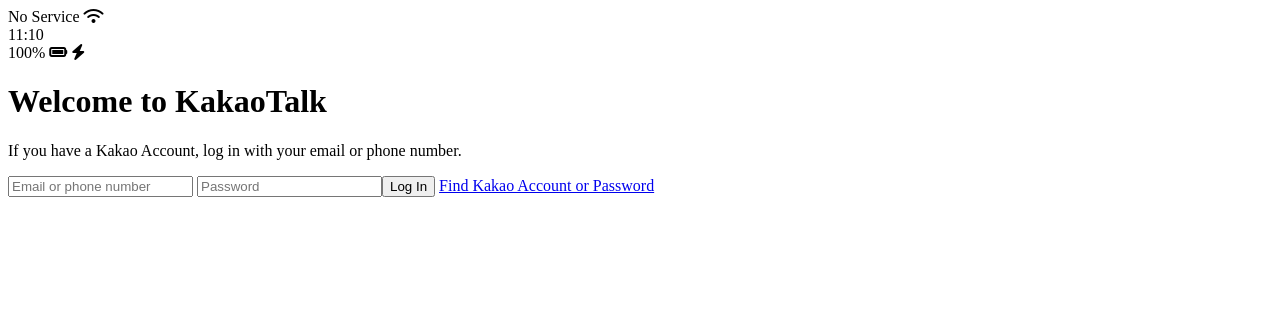
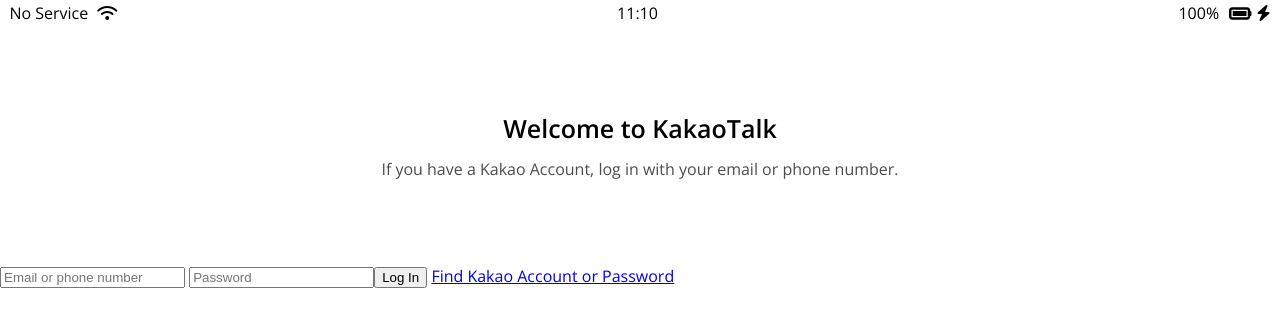
Before and after one commit to sang098/kokoa-clone-2021, a plain HTML site: page index.html in a window 1280 px wide. Drawn offline with nearby package versions, Linux system fonts and the light colour scheme.

Commit message:
Separate css, Add css

```diff
--- /dev/null
+++ b/css/reset.css
@@ -0,0 +1,129 @@
+/* http://meyerweb.com/eric/tools/css/reset/
+   v2.0 | 20110126
+   License: none (public domain)
+*/
+
+html,
+body,
+div,
+span,
+applet,
+object,
+iframe,
+h1,
+h2,
+h3,
+h4,
+h5,
+h6,
+p,
+blockquote,
+pre,
+a,
+abbr,
+acronym,
+address,
+big,
+cite,
+code,
+del,
+dfn,
+em,
+img,
+ins,
+kbd,
+q,
+s,
+samp,
+small,
+strike,
+strong,
+sub,
+sup,
+tt,
+var,
+b,
+u,
+i,
+center,
+dl,
+dt,
+dd,
+ol,
+ul,
+li,
+fieldset,
+form,
+label,
+legend,
+table,
+caption,
+tbody,
+tfoot,
+thead,
+tr,
+th,
+td,
+article,
+aside,
+canvas,
+details,
+embed,
+figure,
+figcaption,
+footer,
+header,
+hgroup,
+menu,
+nav,
+output,
+ruby,
+section,
+summary,
+time,
+mark,
+audio,
+video {
+  margin: 0;
+  padding: 0;
+  border: 0;
+  font-size: 100%;
+  font: inherit;
+  vertical-align: baseline;
+}
+/* HTML5 display-role reset for older browsers */
+article,
+aside,
+details,
+figcaption,
+figure,
+footer,
+header,
+hgroup,
+menu,
+nav,
+section {
+  display: block;
+}
+body {
+  line-height: 1;
+}
+ol,
+ul {
+  list-style: none;
+}
+blockquote,
+q {
+  quotes: none;
+}
+blockquote:before,
+blockquote:after,
+q:before,
+q:after {
+  content: "";
+  content: none;
+}
+table {
+  border-collapse: collapse;
+  border-spacing: 0;
+}
--- /dev/null
+++ b/css/status-bar.css
@@ -0,0 +1,29 @@
+.status-bar {
+  display: flex;
+  justify-content: center;
+  padding: 5px 3px;
+}
+
+.status-bar__column {
+  width: 33%;
+}
+
+.status-bar__column:nth-child(2) {
+  display: flex;
+  justify-content: center;
+}
+
+.status-bar__column:last-child {
+  display: flex;
+  justify-content: flex-end;
+  align-items: center;
+}
+
+/* 마진 */
+.status-bar__column span:first-child {
+  margin-right: 5px;
+}
+
+.status-bar__column .fa-battery-full {
+  margin: 0px 5px;
+}
--- /dev/null
+++ b/css/style.css
@@ -0,0 +1,26 @@
+@import url("https://fonts.googleapis.com/css2?family=Open+Sans:wght@400;600&display=swap");
+@import "reset.css";
+@import "status-bar.css";
+
+body {
+  font-family: "Open Sans", sans-serif;
+}
+
+.welcome-header {
+  text-align: center;
+  margin: 90px 0px;
+  display: flex;
+  flex-direction: column;
+  align-items: center;
+}
+
+.welcome-header__title {
+  font-size: 25px;
+  font-weight: 600;
+  margin-bottom: 20px;
+}
+
+.welcome-header__text {
+  width: 60%;
+  opacity: 0.7;
+}
--- a/index.html
+++ b/index.html
@@ -1,6 +1,7 @@
 <!DOCTYPE html>
 <html lang="en">
   <head>
+    <link rel="stylesheet" href="css/style.css" />
     <meta charset="UTF-8" />
     <meta http-equiv="X-UA-Compatible" content="IE=edge" />
     <meta name="viewport" content="width=device-width, initial-scale=1.0" />
@@ -17,7 +18,7 @@
       </div>
       <div class="status-bar__column">
         <span>100%</span>
-        <i class="fas fa-battery-full"></i>
+        <i class="fas fa-battery-full fa-lg"></i>
         <i class="fas fa-bolt"></i>
       </div>
     </div>
```
